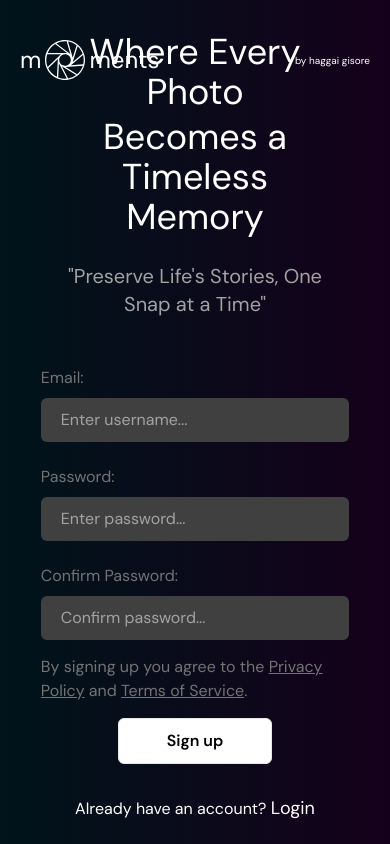
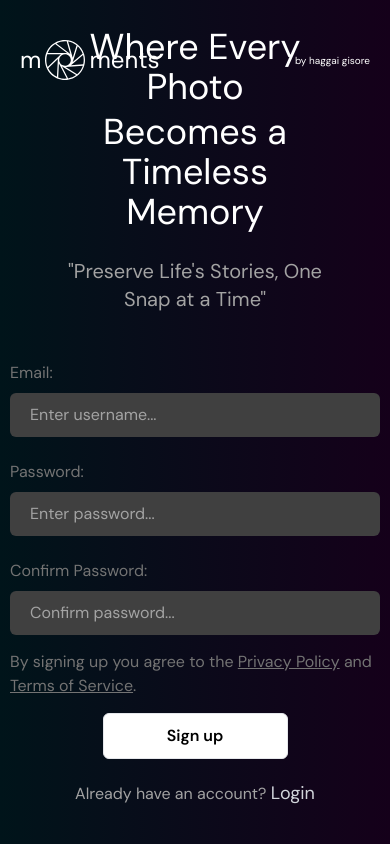
Before and after one commit to ggakila/moments-by-gisore, a Next.js app: page /Register in a window 390 px wide. Built offline with nearby package versions, Linux system fonts and the light colour scheme.

Commit message:
login register responsiveness

```diff
--- a/src/components/ImagesDropZone.js
+++ b/src/components/ImagesDropZone.js
@@ -56,45 +56,16 @@ const session = useSession({
 			name: "woman.jpg",
 			preview: "/imagezz/woman.jpg",
 		},
-		// {
-		// 	id: "children",
-		// 	name: "children.jpg",
-		// 	preview: "/imagezz/children.jpg",
-		// },
-		// {
-		// 	id: "modernization",
-		// 	name: "modernization.jpg",
-		// 	preview: "/imagezz/modernization.jpg",
-		// },
-		// {
-		// 	id: "nairobi",
-		// 	name: "nairobi.jpg",
-		// 	preview: "/imagezz/nairobi.jpg",
-		// },
+
+		{
+			id: "modernization",
+			name: "modernization.jpg",
+			preview: "/imagezz/modernization.jpg",
+		},
+
 	]);
 
-	// const [imagesPerRow, setImagesPerRow] = useState(1); // Initialize with one image per row
 
-	//   useEffect(() => {
-	//     const calculateImagesPerRow = () => {
-	//       const containerWidth = document.querySelector('.preview').clientWidth; // Get container width
-	//       const imageWidth = 300; // Adjust this based on your image size
-
-	//       const newImagesPerRow = Math.floor(containerWidth / imageWidth);
-
-	//       // Ensure there's at least one image per row
-	//       setImagesPerRow(Math.max(newImagesPerRow, 1));
-	//     };
-
-	//     // Call the function when the window is resized
-	//     window.addEventListener('resize', calculateImagesPerRow);
-	//     calculateImagesPerRow(); // Calculate initially
-
-	//     return () => {
-	//       // Remove the event listener when the component unmounts
-	//       window.removeEventListener('resize', calculateImagesPerRow);
-	//     };
-	//   }, [imagez]);
 
 	const onDrop = useCallback((acceptedFiles) => {
 		console.log(acceptedFiles);
@@ -114,26 +85,7 @@ const session = useSession({
 		},
 	});
 
-	//    const reorderImages = (imagez, startIndex, endIndex) => {
-	// 			// Determine the row of the source and destination indices
-	// 			const startRow = Math.floor(startIndex / imagesPerRow);
-	// 			const endRow = Math.floor(endIndex / imagesPerRow);
 
-	// 			// If the image is moved to a different row, don't reorder the images
-	// 			if (startRow !== endRow) {
-	// 				return imagez;
-	// 			}
-
-	// 			// Calculate the new indices within the row
-	// 			const adjustedStartIndex = startIndex % imagesPerRow;
-	// 			const adjustedEndIndex = endIndex % imagesPerRow;
-
-	// 			const updatedImages = [...imagez];
-	// 			const [movedImage] = updatedImages.splice(adjustedStartIndex, 1);
-	// 			updatedImages.splice(adjustedEndIndex, 0, movedImage);
-
-	// 			return updatedImages;
-	// 		};
 
 	const onDragEnd = (result) => {
 		if (!result.destination) {
@@ -194,7 +146,7 @@ const session = useSession({
 
 			{/* preview */}
 
-			<div className=" flex flex-wrap gap-[40px] sm:gap-[20px] justify-center preview w-full h-full px-[20px]">
+			<div className=" flex gap-[10px] sm:gap-[20px] justify-center preview w-screen h-full px-[10px]">
 				<DragDropContext onDragEnd={onDragEnd}>
 					<Droppable
 						droppableId="droppable1"
@@ -207,7 +159,7 @@ const session = useSession({
 								style={{
 									backgroundColor: snapshot.isDraggingOver ? "lightblue" : "",
 								}}
-								className=" w-4/5 flex-row flex justify-center gap-[20px]"
+								className=" w-4/5 flex-row flex justify-center gap-[10px] sm:gap-[20px]"
 							>
 								{imagez.map(({ ...image }, index) => (
 									<Draggable
@@ -220,7 +172,7 @@ const session = useSession({
 												ref={provided.innerRef}
 												{...provided.draggableProps}
 												{...provided.dragHandleProps}
-												className="w-[90px] sm:w-[200px] h-[130px] sm:h-[300px] relative "
+												className="w-[100px] sm:w-[200px] h-[140px] sm:h-[300px] relative "
 											>
 												<Image
 													className="border rounded-lg"
--- a/src/pages/Login.js
+++ b/src/pages/Login.js
@@ -117,15 +117,29 @@ export default function Login() {
 							<span className="underline">Terms of Service</span>.
 						</p>
 						<button
-
-							className="bg-white w-1/2 mx-auto py-[10px] px-[5px] text-black font-semibold border rounded-md hover:bg-neutral-400"
-							onClick={() => signIn('credentials', {email, password, redirect:true, callbackUrl: '/Gallery'})}
+							className="bg-white w-1/2 mx-auto py-[10px] px-[5px] cursor-pointer text-black font-semibold border rounded-md hover:bg-neutral-300"
+							onClick={() =>
+								signIn("credentials", {
+									email,
+									password,
+									redirect: true,
+									callbackUrl: "/Gallery",
+								})
+							}
 							disabled={!email || !password}
 						>
 							Login
 						</button>
 					</div>
-				<p>Don't have an account? <span className="text-white hover:bg-blue-400 text-lg" onClick={() => router.push('/Register')}>Register</span></p>
+					<p className="m-5 text-neutral-500">
+						Don't have an account?{" "}
+						<span
+							className="text-neutral-300 cursor-pointer hover:text-blue-400 text-lg"
+							onClick={() => router.push("/Register")}
+						>
+							Register
+						</span>
+					</p>
 				</div>
 			</div>
 		</div>
--- a/src/pages/Register.js
+++ b/src/pages/Register.js
@@ -14,25 +14,29 @@ export default function Login() {
 	const signup = () => {
 		createUserWithEmailAndPassword(auth, email, password);
 	};
-	// const [usererror, setUsererror] = useState("");
-	// const [passerror, setPasserror] = useState("");
+	const [usererror, setUsererror] = useState("");
+	const [passerror, setPasserror] = useState("");
+	const [passerrorAgain, setPasserrorAgain] = useState("");
 
 	const router = useRouter();
 
-	// const handleLogin = async (e) => {
-	// 	e.preventDefault();
+	const handleLogin = async (e) => {
+		e.preventDefault();
 
-	// 	if(!username) {
-	// 		setUsererror( "Please enter a email!");
+		if(!email) {
+			setUsererror( "Please enter a email!");
 
-	// 	}
+		}
 
-	// 	if(!password){
-	// 		setPasserror("Please enter a password!");
+		if(!password){
+			setPasserror("Please enter a password!");
 
-	// 	}
+		}
+		if (!passwordAgain) {
+			setPasserror("Please confirm a password!");
+		}
 
-	// };
+	};
 
 	return (
 		<div className="h-screen  flex flex-col items-center justify-center relative px-[10px] md:px-[40px] ">
@@ -80,9 +84,11 @@ export default function Login() {
 					</div>
 				</div>
 				<div className="bg-neutral-700 hidden sm:block w-[2px] h-4/5"></div>
-				<div
-					// onSubmit={handleLogin}
-					className="flex flex-col items-center w-5/6 sm:w-1/2"
+
+
+				<form
+					onSubmit={handleLogin}
+					className="flex flex-col items-center w-full sm:w-1/2"
 					>
 					{/* inputs */}
 					<div className="w-full sm:w-4/5 flex flex-col gap-[15px]">
@@ -99,7 +105,7 @@ export default function Login() {
 								required
 								onChange={(e) => setEmail(e.target.value)}
 								/>
-							{/* {usererror && <p className="text-red-500">{usererror}</p>} */}
+							{usererror && <p className="text-red-500">{usererror}</p>}
 						</div>
 						<div className="flex flex-col px-[0px] sm:p-[10px]">
 							<label className="text-neutral-500 my-2">Password:</label>
@@ -113,7 +119,7 @@ export default function Login() {
 								required
 								onChange={(e) => setPassword(e.target.value)}
 								/>
-							{/* {passerror && <p className="text-red-500">{passerror}</p>} */}
+							{passerror && <p className="text-red-500">{passerror}</p>}
 						</div>
 						<div className="flex flex-col px-[0px] sm:p-[10px]">
 							<label className="text-neutral-500 my-2">Confirm Password:</label>
@@ -127,7 +133,9 @@ export default function Login() {
 								required
 								onChange={(e) => setPasswordAgain(e.target.value)}
 								/>
-							{/* {passerrorAgain && <p className="text-red-500">{passerrorAgain}</p>} */}
+							{passerrorAgain && (
+								<p className="text-red-500">{passerrorAgain}</p>
+								)}
 						</div>
 						<p className="text-neutral-500 px-[0px] sm:p-[10px]">
 							By signing up you agree to the{" "}
@@ -135,7 +143,8 @@ export default function Login() {
 							<span className="underline">Terms of Service</span>.
 						</p>
 						<button
-							className="bg-white w-1/2 mx-auto py-[10px] px-[5px] text-black font-semibold border rounded-md hover:bg-neutral-400"
+							className="bg-white w-1/2 mx-auto py-[10px] px-[5px] cursor-pointer text-black font-semibold border rounded-md hover:bg-neutral-400"
+
 							onClick={() =>
 								signup("credentials", {
 									email,
@@ -149,16 +158,18 @@ export default function Login() {
 							Sign up
 						</button>
 					</div>
-				</div>
-				<p>
+					<p className="text-neutral-400 m-5">
 					Already have an account?{" "}
 					<span
-						className="text-white text-lg"
+						className="text-gray-300 hover:text-blue-300 cursor-pointer text-lg"
 						onClick={() => router.push("/Login")}
 						>
 						Login
 					</span>
 				</p>
+				</form>
+
+
 			</div>
 		</div>
 	);
```
Lines whose indentation alone changed are shown as unchanged.
